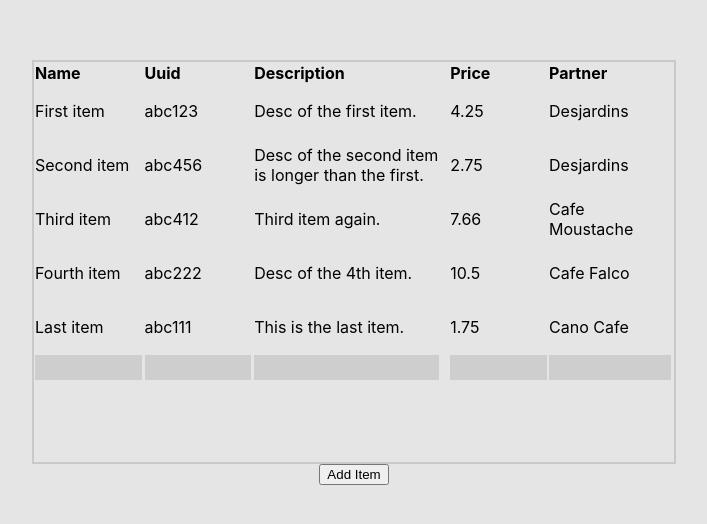
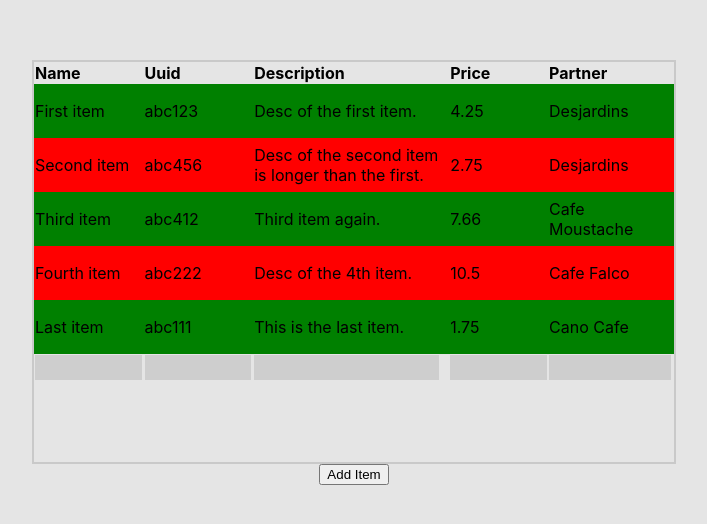
Before and after one commit to dstroppolo/cano-react-web, a React (Create React App) app: page / in a window 1280 px wide. Shown: the part 128-652 px from the top of the page, without its empty margins (286-993 px from the left). Built offline with nearby package versions, Linux system fonts and the light colour scheme.

Commit message:
"Question 1"

```diff
--- a/src/components/ListItem.js
+++ b/src/components/ListItem.js
@@ -3,15 +3,28 @@ import './styles/ListItem.css';
 
 const ListItem = ({ item, row }) => {
 	const { name, uuid, description, price, partner } = item;
+	function classNames() {
+		if(row % 2 == 0)
+		{
+			return "evenClassName";
+		}
+
+		else
+		{
+			return "oddClassName";
+		}
+	}
 	return (
 		<tr>
-			<td><p>{name}</p></td>
-      <td>{uuid}</td>
-      <td>{description}</td>
-      <td>{price}</td>
-      <td>{partner}</td>
+			<td className={classNames()}><p>{name}</p></td>
+			<td className={classNames()}>{uuid}</td>
+			<td className={classNames()}>{description}</td>
+			<td className={classNames()}>{price}</td>
+			<td className={classNames()}>{partner}</td>
 		</tr>
 	);
+
+
 };
 
 export default ListItem;
--- a/src/components/styles/List.css
+++ b/src/components/styles/List.css
@@ -1,11 +1,19 @@
 .list-container {
-  width: 50%;
-  height: 50%;
-  border: 2px solid #C9c9c9;
-  overflow-y: scroll;
+    width: 50%;
+    height: 50%;
+    border: 2px solid #C9c9c9;
+    overflow-y: scroll;
+}
+.evenClassName {
+    background-color: green;
+}
+
+.oddClassName {
+
+    background-color: red;
+
 }
 
 .list-container > table {
-  border-collapse: collapse;
-  width: 100%;
+    border-collapse: collapse;
 }
```
Also changed, not shown: 1 other file (tests, documents, lock files or other folders).
